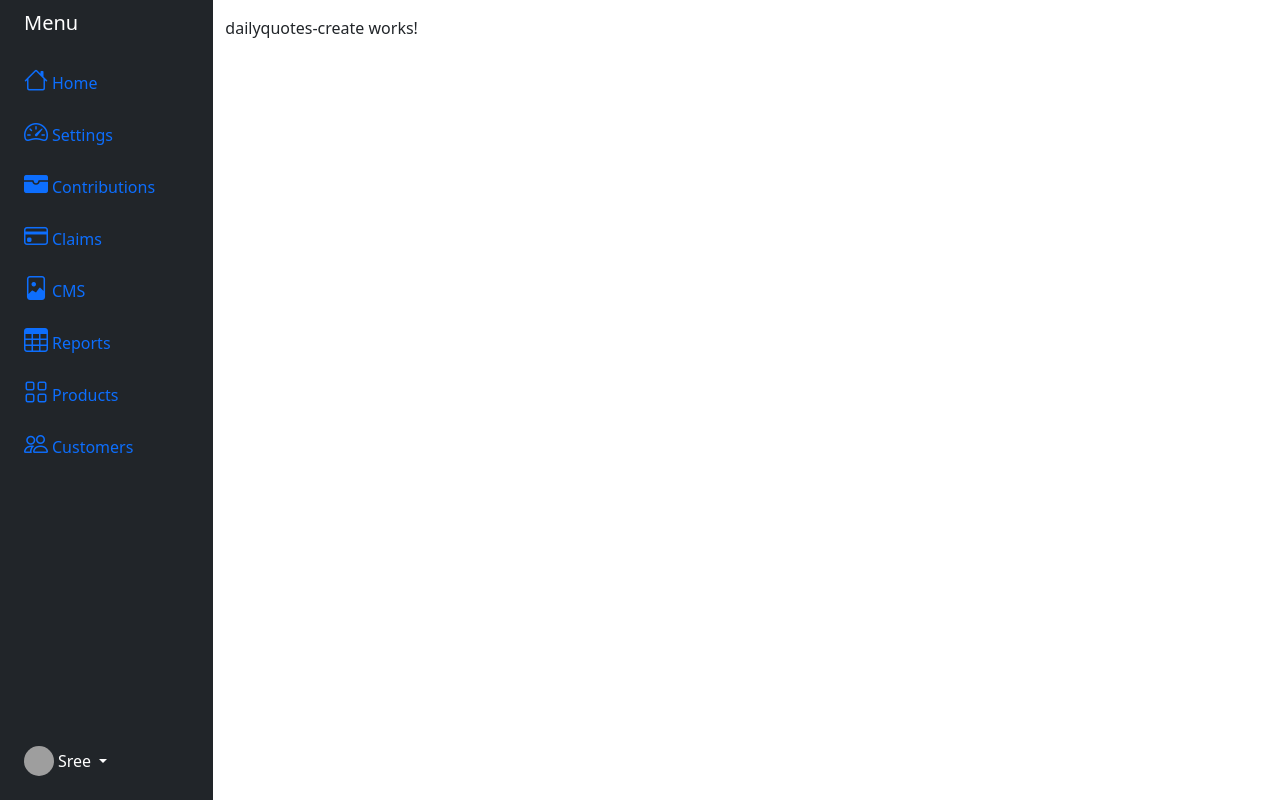
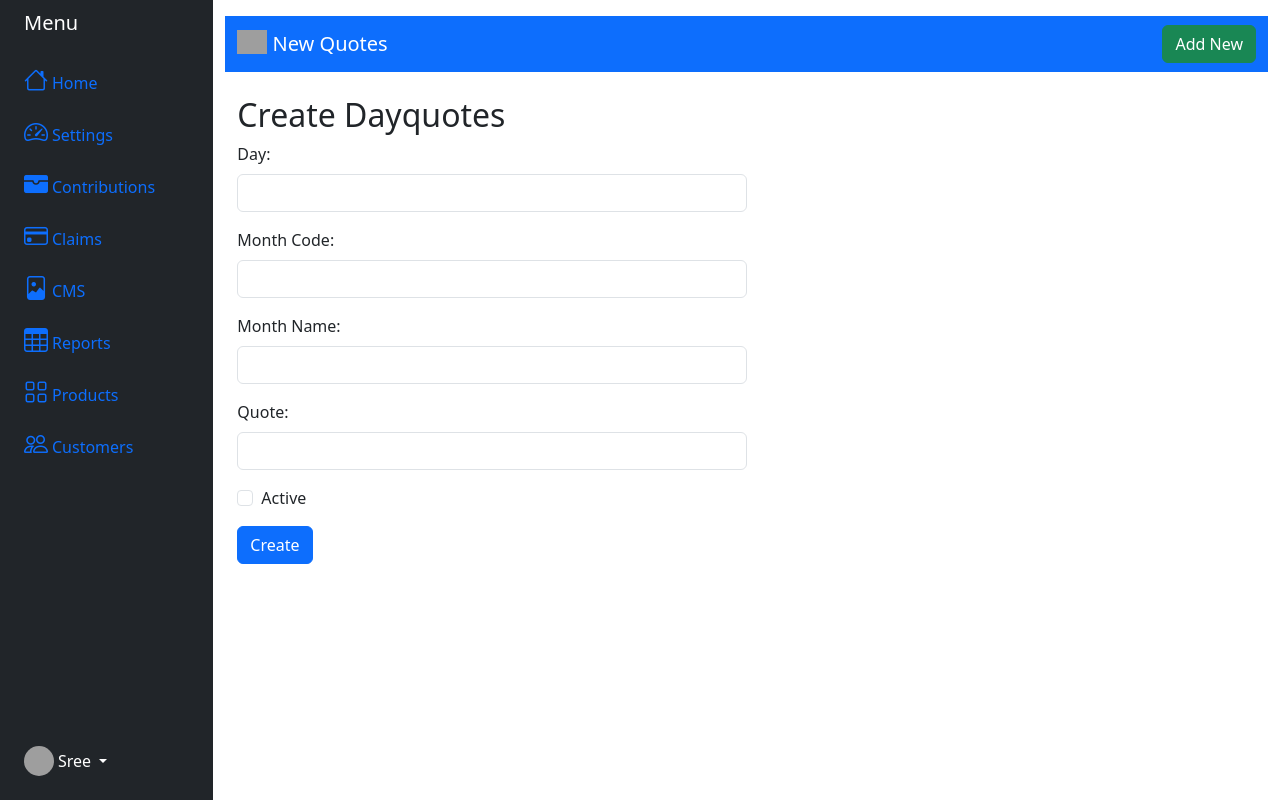
Before and after one commit to sreenathGanga1988/cbea-web, an Angular app: page /dailyquotes-create in a window 1280 px wide. Built offline with nearby package versions, Linux system fonts and the light colour scheme; grey boxes are pictures that could not be loaded.

Commit message:
not working

```diff
--- /dev/null
+++ b/src/app/Services/dayquotes.service.ts
@@ -0,0 +1,37 @@
+import { HttpClient } from '@angular/common/http';
+import { Injectable } from '@angular/core';
+import { ListRequest } from '../models/Common/listrequest.model';
+import { HttpHelperService } from './Common/http-helper.service';
+import { Quotes } from '../models/Common/quotes.model';
+import { map } from 'rxjs';
+
+
+@Injectable({
+  providedIn: 'root'
+})
+export class DayquotesService {
+  url: string = "/api_dayquote";
+
+  _listRequest!: ListRequest;
+  constructor(private httphelper: HttpHelperService) {
+    this._listRequest = new ListRequest();
+    this._listRequest.ReportType = "DAYQUOTE";
+    this._listRequest.SearchText = "";
+    this._listRequest.PageSize = 25;
+    this._listRequest.PageNumber = 0;
+
+  }
+  getQuoteAsync(searchtext: string, pageNumber: number = 0, pageSize: number = 0) {
+    return this.httphelper.GetDataWithObject("/api_datatable/GetPageinatedDataAsync", this._listRequest.ReportType, searchtext, pageSize, pageNumber).pipe(map((val) => val.isSucess ? val.value : []));
+  }
+  getquotes(searchtext: string, pageNumber: number = 0, pageSize: number = 0) {
+ return this.httphelper.GetData(this.url)
+
+  }
+  postQuotes(obj: Quotes) {
+    obj.createdByUserId=1;
+    return this.httphelper.POST(this.url, obj);
+  }
+
+
+}
--- a/src/app/admin-portal/cms/dailyquotes/dailyquotes-create/dailyquotes-create.component.html
+++ b/src/app/admin-portal/cms/dailyquotes/dailyquotes-create/dailyquotes-create.component.html
@@ -1 +1,30 @@
-<p>dailyquotes-create works!</p>
+
+<app-title-bar [headingText]='headingText' (createNewItem)="handleCreateNewItem()"></app-title-bar>
+
+<div class="container mt-4">
+  <h2>Create Dayquotes</h2>
+  <form (ngSubmit)="onSubmit()" class="col-md-6">
+    <div class="mb-3">
+        <label for="day" class="form-label">Day:</label>
+        <input type="number" id="day" [(ngModel)]="newQuotes.Day" name="day" class="form-control" required min="1" max="31">
+      </div>
+      <div class="mb-3">
+        <label for="day" class="form-label">Month Code:</label>
+        <input type="number" id="day" [(ngModel)]="newQuotes.MonthCode" name="day" class="form-control" required min="1" max="12">
+      </div>
+      <div class="mb-3">
+        <label for="day" class="form-label">Month Name:</label>
+        <input type="text" id="day" [(ngModel)]="newQuotes.monthname" name="day" class="form-control" required min="1" max="12">
+      </div>
+
+    <div class="mb-3">
+      <label for="quote" class="form-label">Quote:</label>
+      <input type="text" id="quote" [(ngModel)]="newQuotes.ToDayQuote" name="quote" class="form-control" required>
+    </div>
+    <div class="mb-3 form-check">
+        <input type="checkbox" id="isActive" [(ngModel)]="newQuotes.isActive" name="isActive" class="form-check-input">
+        <label for="isActive" class="form-check-label">Active</label>
+      </div>
+    <button type="submit" class="btn btn-primary">Create</button>
+  </form>
+</div>
--- a/src/app/admin-portal/cms/dailyquotes/dailyquotes-create/dailyquotes-create.component.ts
+++ b/src/app/admin-portal/cms/dailyquotes/dailyquotes-create/dailyquotes-create.component.ts
@@ -1,12 +1,64 @@
-import { Component } from '@angular/core';
+import { Component,NgModule } from '@angular/core';
+import { Quotes } from '../../../../models/Common/quotes.model';
+import { Route, Router } from '@angular/router';
+import { NotificationService } from '../../../../Services/Common/notification.service';
+import { Title } from '@angular/platform-browser';
+import { TitleBarComponent } from '../../../shared/title-bar/title-bar.component';
+import { FormsModule } from '@angular/forms';
+import { DayquotesService } from '../../../../Services/dayquotes.service';
 
 @Component({
   selector: 'app-dailyquotes-create',
   standalone: true,
-  imports: [],
+  imports: [TitleBarComponent,FormsModule],
   templateUrl: './dailyquotes-create.component.html',
   styleUrl: './dailyquotes-create.component.css'
 })
 export class DailyquotesCreateComponent {
+  headingText = "New Quotes";
+
+  newQuotes: Quotes = {
+    id: 0,
+    Day: 0,
+    MonthCode: 0,
+    monthname: '',
+    ToDayQuote: '',
+    isActive: false,
+    isDeleted: false,
+    createdByUserId: null,
+    addedUser: '',
+    createdDate: null,
+    modifiedByUserId: null,
+    modifiedUser: '',
+    modifiedDate: null,
+    deletedByByUserId: null,
+    deletedUser: '',
+    deletedDate: null
+  };
+constructor(private router:Router,private notification:NotificationService,private dayquotes:DayquotesService){
 
 }
+onSubmit() {
+
+this.newQuotes.createdDate=new Date().toISOString();
+this.newQuotes.modifiedDate=new Date().toISOString();
+this.newQuotes.modifiedByUserId=1;
+
+
+this.dayquotes.postQuotes(this.newQuotes).subscribe({
+    next: (res) => {
+
+
+      this.notification.showSuccess("Quotes Added Successfully", "Added")
+      this.router.navigate(['/dailyquotes']);
+    },
+    error: (res) => {
+      alert("Error while Adding")
+    }
+  })
+}
+handleCreateNewItem(){
+  this.router.navigate(['dailyquotes-create']);
+}
+
+}
--- a/src/app/admin-portal/cms/dailyquotes/dailyquotes-list/dailyquotes-list.component.html
+++ b/src/app/admin-portal/cms/dailyquotes/dailyquotes-list/dailyquotes-list.component.html
@@ -1,2 +1,4 @@
 <!-- <app-title-bar [headingText]='headingText' (createNewItem)="handleCreateNewItem()"></app-title-bar>
 <app-kidu-table></app-kidu-table> -->
+<app-title-bar [headingText]='headingText' (createNewItem)="handleCreateNewItem()"></app-title-bar>
+<app-kidu-table [_kiduTableModel]="_kiduTableModel" (SearchTextfun)="GlobalSearch($event)"></app-kidu-table>
--- a/src/app/admin-portal/cms/dailyquotes/dailyquotes-list/dailyquotes-list.component.ts
+++ b/src/app/admin-portal/cms/dailyquotes/dailyquotes-list/dailyquotes-list.component.ts
@@ -1,28 +1,97 @@
-import { Component } from '@angular/core';
+import { Component, OnInit, inject,EventEmitter } from '@angular/core';
 import { TitleBarComponent } from '../../../shared/title-bar/title-bar.component';
 import { KiduTableComponent } from '../../../shared/kidu-table/kidu-table.component';
 import { CustomApiResponse } from '../../../../models/Common/custom-api-responseo.model';
 import { Router } from '@angular/router';
 import { NotificationService } from '../../../../Services/Common/notification.service';
+import { KiduConfirmModalComponent } from '../../../shared/Modals/kidu-confirm-modal/kidu-confirm-modal.component';
+import { FormsModule } from '@angular/forms';
+import { CellType, KiduTableModel } from '../../../shared/kidu-table/columns';
+import { AuditEntity } from '../../../../models/Common/audit-entity.model';
+import { HttpClient, HttpClientModule } from '@angular/common/http';
+import { HttpHelperService } from '../../../../Services/Common/http-helper.service';
+import { filter } from 'rxjs';
 
 @Component({
   selector: 'app-dailyquotes-list',
   standalone: true,
-  imports: [TitleBarComponent,KiduTableComponent],
+  imports: [TitleBarComponent,KiduTableComponent,KiduConfirmModalComponent,FormsModule,HttpClientModule],
   templateUrl: './dailyquotes-list.component.html',
   styleUrl: './dailyquotes-list.component.css'
 })
-export class DailyquotesListComponent {
+export class DailyquotesListComponent implements OnInit {
   headingText="Quotes";
   response!: CustomApiResponse;
   Items!:any[];
-  constructor(private router: Router,private categoryService: NotificationService ) {
+  httpclient=inject(HttpClient);
+
+  constructor(private router: Router,private notificationService: NotificationService,private httphelper:HttpHelperService ) {
+
+  }
+  data = 'Are you sure you want to proceed?';
+  show = false; // Flag to control modal visibility
+  _kiduTableModel: KiduTableModel = {
+    tableColumns: [
+      { columnDef: 'Id', header: 'Serial#', colType: CellType.Text },
+      { columnDef: 'Day', header: 'day', colType: CellType.Text },
+      { columnDef: 'MonthCode', header: 'MonthCode', colType: CellType.Text },
+
+      //{ columnDef: 'UnformatedContent', header: 'Content', colType: CellType.Text },
+     // { columnDef: 'Abbrivation', header: 'Code', colType: CellType.Text },
+      { columnDef: 'MonthName', header: 'Month', colType: CellType.Text },
+       { columnDef: 'ToDayQuote', header: 'Day Quotes', colType: CellType.Text },
+      { columnDef: 'IsActive', header: 'Status', colType: CellType.Status }],
+    isDeleteButton: true,
+    isEditButton: true,
+    rows: [{}],
+    StatusColumns:["IsActive"],
+    deleteconfirmationmessage: 'Are you sure you want to delete this dayquote?'
+
+
+  };
+
+  ngOnInit(): void {
+
+    this.configureKidutable();
+    this.getData(" ");
+
 
 
   }
-  handleCreateNewItem() {
+  configureKidutable() {
+    // throw new Error('Method not implemented.');
+   }
+   handleCreateNewItem() {
 
-    this.router.navigate(['/dailyquotes-create']);
+     this.router.navigate(['/dailyquotes-create']);
+   }
+  GlobalSearch(sarchtxt: string) {
+    console.log("search text--->",sarchtxt);
+    this.getData(sarchtxt)
+
+
+  }
+  getData(searchtext:string){
+    this.httpclient.get('http://sreenathganga-001-site7.jtempurl.com/API/api_DataTable/GetPageinatedDataAsync?ReportType=dayquote&SearchText=&PageSize=50&PageNumber=0')
+
+   .subscribe({
+
+      next: (res:any) => {
+
+        if (res) {
+          this._kiduTableModel.rows = res.value.rowData;
+
+
+           }
+       },
+      error: (res) => {
+        alert("Error while Adding")
+      }
+
+    })
+
+
+
   }
 
-}
+  }
--- a/src/app/admin-portal/dashboard/dashboard.component.html
+++ b/src/app/admin-portal/dashboard/dashboard.component.html
@@ -106,7 +106,7 @@
 
               </li>
               <li>
-                <a [routerLink]="['/Quotes']" class="nav-link px-0"> <span
+                <a [routerLink]="['/dailyquotes']" class="nav-link px-0"> <span
                   class="d-none d-sm-inline">Quotes</span></a>
               </li>
               <li>
--- a/src/app/admin-portal/state/state-create/state-create.component.ts
+++ b/src/app/admin-portal/state/state-create/state-create.component.ts
@@ -44,6 +44,10 @@ export class StateCreateComponent {
 
   onSubmit() {
 
+    this.newState.createdDate=new Date().toISOString();
+    this.newState.modifiedDate=new Date().toISOString();
+
+    this.newState.modifiedByUserId=1;
 
     this.stateService.postStates(this.newState).subscribe({
       next: (res) => {
```
Also changed, not shown: src/app/models/Common/quotes.model.ts (added, +28 -0 lines).
